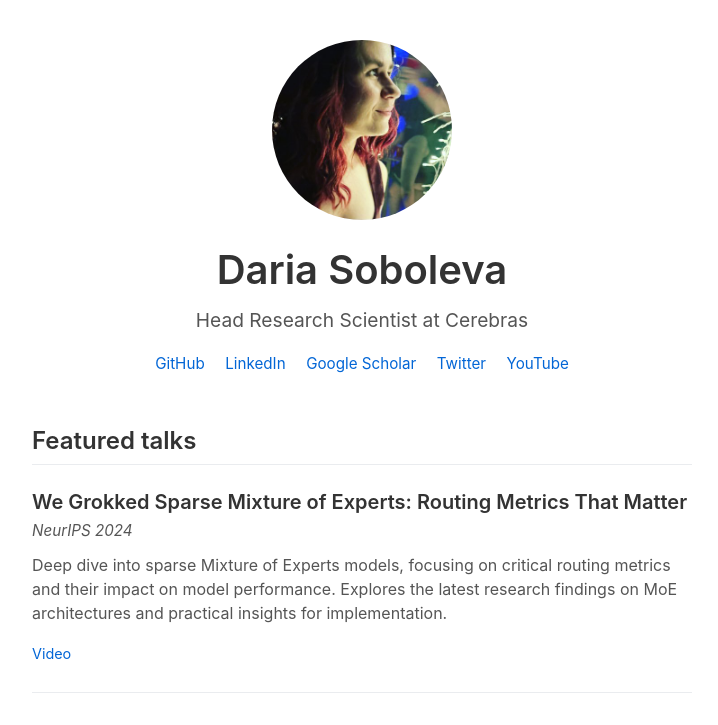
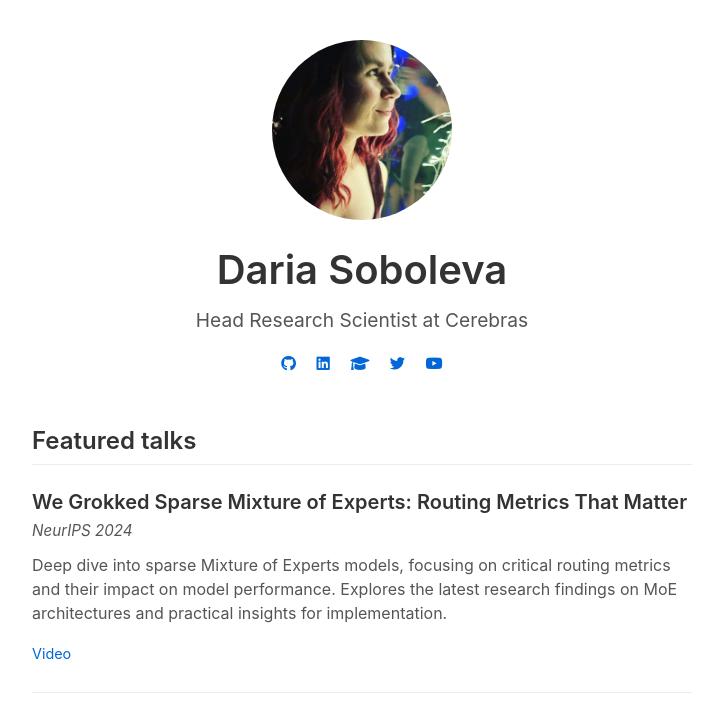
Before and after one commit to soboleva-daria/soboleva-daria.github.io, a plain HTML site: page index.html in a window 1280 px wide. Shown: the top 725 px of the page, without its empty margins (278-996 px from the left). Drawn offline with Linux system fonts and the light colour scheme.

Commit message:
Update index.html

```diff
--- a/index.html
+++ b/index.html
@@ -5,6 +5,7 @@
     <meta name="viewport" content="width=device-width, initial-scale=1.0">
     <title>Daria Soboleva</title>
     <link rel="stylesheet" href="style.css">
+    <link rel="stylesheet" href="https://cdnjs.cloudflare.com/ajax/libs/font-awesome/6.0.0/css/all.min.css">
 </head>
 <body>
     <div class="container">
@@ -13,11 +14,11 @@
             <h1>Daria Soboleva</h1>
             <p class="tagline">Head Research Scientist at Cerebras</p>
             <div class="social-links">
-                <a href="https://github.com/soboleva-daria">GitHub</a>
-                <a href="https://www.linkedin.com/in/daria-soboleva/">LinkedIn</a>
-                <a href="https://scholar.google.com/citations?user=Oxv3_38AAAAJ&hl=en">Google Scholar</a>
-                <a href="https://x.com/dmsobol">Twitter</a>
-                <a href="https://www.youtube.com/@dmsobol">YouTube</a>
+                <a href="https://github.com/soboleva-daria" title="GitHub"><i class="fab fa-github"></i></a>
+                <a href="https://www.linkedin.com/in/daria-soboleva/" title="LinkedIn"><i class="fab fa-linkedin"></i></a>
+                <a href="https://scholar.google.com/citations?user=Oxv3_38AAAAJ&hl=en" title="Google Scholar"><i class="fas fa-graduation-cap"></i></a>
+                <a href="https://x.com/dmsobol" title="Twitter"><i class="fab fa-twitter"></i></a>
+                <a href="https://www.youtube.com/@dmsobol" title="YouTube"><i class="fab fa-youtube"></i></a>
             </div>
         </header>
 
```
